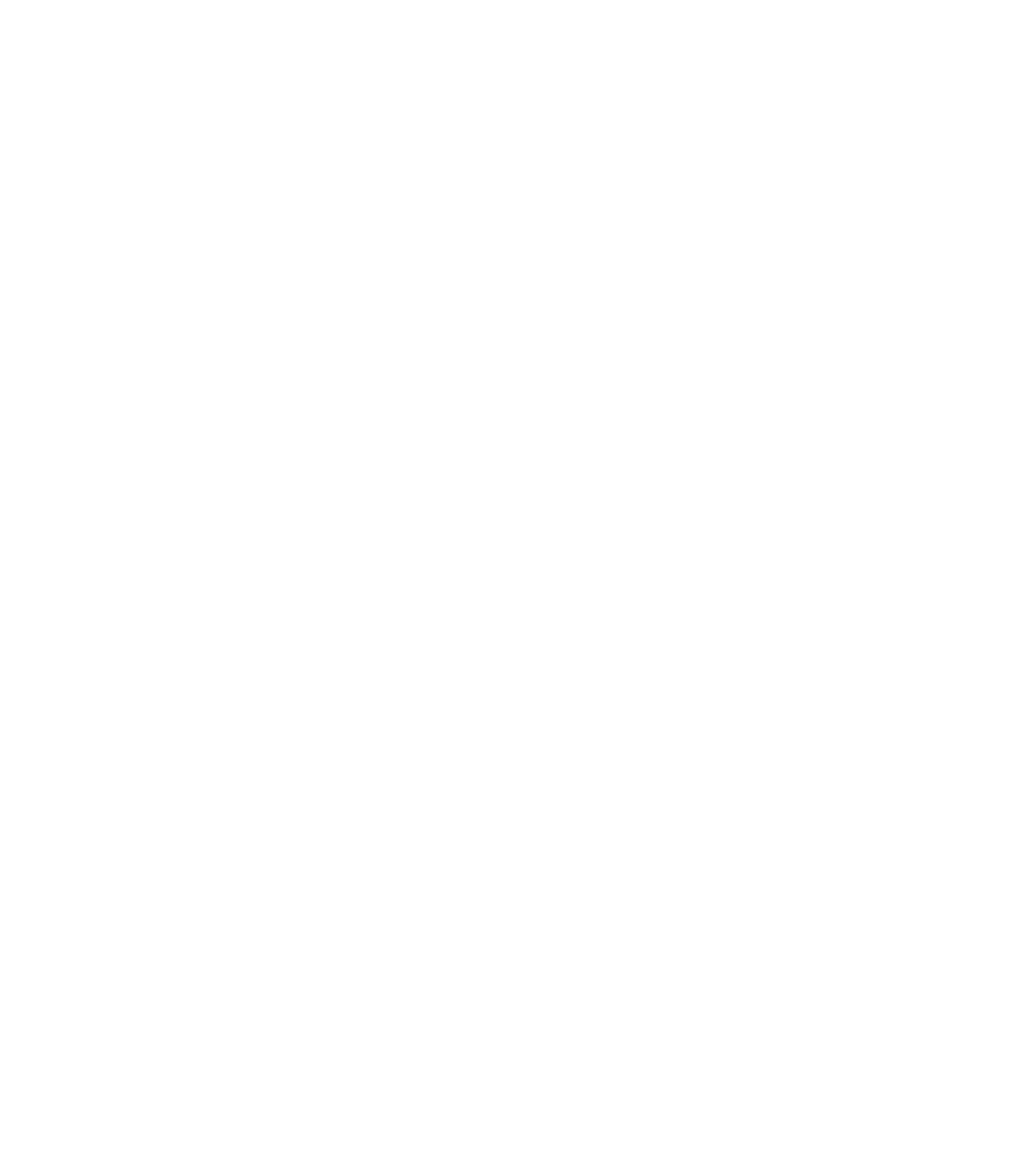
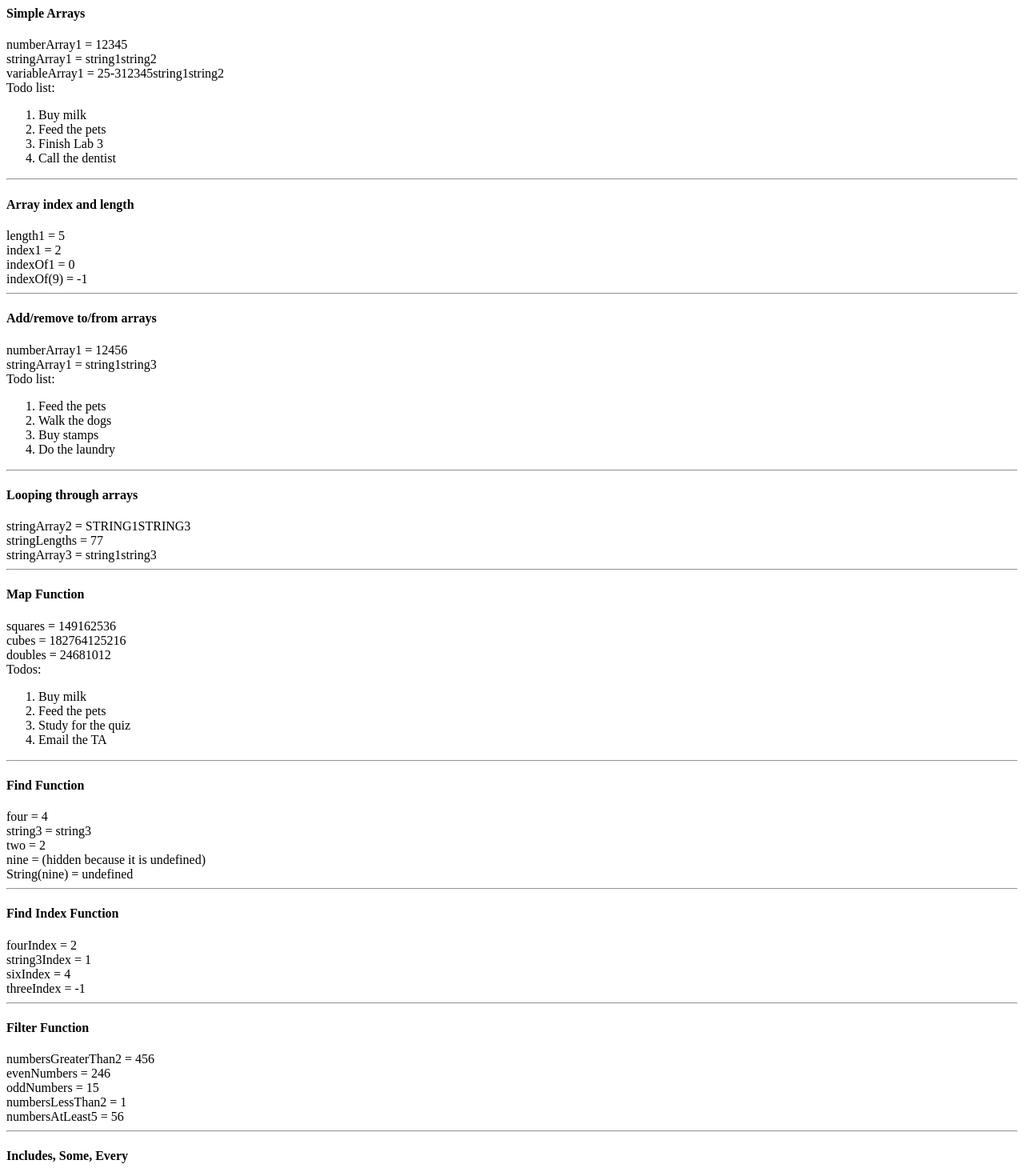
Before and after one commit to ruchirakarle/webdev-client, a Next.js app: page /labs/lab3 in a window 1280 px wide. Shown: the part 2260-3730 px from the top of the page at 80% size. Before the commit the page ends 2255 px from the top, so only its background shows below. Built offline with nearby package versions, Linux system fonts and the light colour scheme.

Commit message:
Lab 3: arrays

```diff
--- /dev/null
+++ b/app/labs/lab3/AddingAndRemovingToFromArrays.tsx
@@ -0,0 +1,29 @@
+/* eslint-disable no-var, prefer-const */
+export default function AddingAndRemovingToFromArrays() {
+  let numberArray1 = [1, 2, 3, 4, 5];
+  let stringArray1 = ["string1", "string2"];
+  let todoArray = [
+    <li key={1}>Buy milk</li>,
+    <li key={2}>Feed the pets</li>,
+  ];
+  numberArray1.push(6);
+  stringArray1.push("string3");
+  todoArray.push(<li key={3}>Walk the dogs</li>);
+  // With AI §3.4.2
+  todoArray.push(<li key={4}>Buy stamps</li>);
+  // On your own §3.4.2: push one more, then splice the first item
+  todoArray.push(<li key={5}>Do the laundry</li>);
+  todoArray.splice(0, 1);
+  numberArray1.splice(2, 1);
+  stringArray1.splice(1, 1);
+  return (
+    <div id="wd-adding-removing-from-arrays">
+      <h4>Add/remove to/from arrays</h4>
+      numberArray1 = {numberArray1} <br />
+      stringArray1 = {stringArray1} <br />
+      Todo list:
+      <ol>{todoArray}</ol>
+      <hr />
+    </div>
+  );
+}
--- /dev/null
+++ b/app/labs/lab3/ArrayIndexAndLength.tsx
@@ -0,0 +1,18 @@
+/* eslint-disable no-var, prefer-const */
+export default function ArrayIndexAndLength() {
+  let numberArray1 = [1, 2, 3, 4, 5];
+  const length1 = numberArray1.length;
+  const index1 = numberArray1.indexOf(3);
+  return (
+    <div id="wd-array-index-and-length">
+      <h4>Array index and length</h4>
+      length1 = {length1} <br />
+      index1 = {index1} <br />
+      {/* With AI §3.4.1 */}
+      indexOf1 = {numberArray1.indexOf(1)} <br />
+      {/* On your own §3.4.1: missing value gives -1 */}
+      indexOf(9) = {numberArray1.indexOf(9)}
+      <hr />
+    </div>
+  );
+}
--- /dev/null
+++ b/app/labs/lab3/FilterFunction.tsx
@@ -0,0 +1,22 @@
+/* eslint-disable no-var, prefer-const */
+export default function FilterFunction() {
+  let numberArray1 = [1, 2, 4, 5, 6];
+  const numbersGreaterThan2 = numberArray1.filter((a) => a > 2);
+  const evenNumbers = numberArray1.filter((a) => a % 2 === 0);
+  const oddNumbers = numberArray1.filter((a) => a % 2 !== 0);
+  // On your own §3.4.7
+  const numbersAtLeast5 = numberArray1.filter((a) => a >= 5);
+  // With AI §3.4.7
+  const numbersLessThan2 = numberArray1.filter((a) => a < 2);
+  return (
+    <div id="wd-filter-function">
+      <h4>Filter Function</h4>
+      numbersGreaterThan2 = {numbersGreaterThan2} <br />
+      evenNumbers = {evenNumbers}                 <br />
+      oddNumbers = {oddNumbers}                   <br />
+      numbersLessThan2 = {numbersLessThan2}       <br />
+      numbersAtLeast5 = {numbersAtLeast5}
+      <hr />
+    </div>
+  );
+}
--- /dev/null
+++ b/app/labs/lab3/FindFunction.tsx
@@ -0,0 +1,22 @@
+export default function FindFunction() {
+  /* eslint-disable no-var, prefer-const */
+    let numberArray1 = [1, 2, 3, 4, 5];
+  let stringArray1 = ["string1", "string2", "string3"];
+  const four = numberArray1.find((a) => a === 4);
+  const string3 = stringArray1.find((a) => a === "string3");
+  // With AI §3.4.5
+  const two = numberArray1.find((a) => a === 2);
+  // On your own §3.4.5: a value that is not in the array
+  const nine = numberArray1.find((a) => a === 9);
+  return (
+    <div id="wd-find-function">
+      <h4>Find Function</h4>
+      four = {four} <br />
+      string3 = {string3} <br />
+      two = {two} <br />
+      nine = {nine} (hidden because it is undefined) <br />
+      String(nine) = {String(nine)}
+      <hr />
+    </div>
+  );
+}
--- /dev/null
+++ b/app/labs/lab3/FindIndex.tsx
@@ -0,0 +1,19 @@
+/* eslint-disable no-var, prefer-const */
+export default function FindIndex() {
+  let numberArray1 = [1, 2, 4, 5, 6];
+  let stringArray1 = ["string1", "string3"];
+  const fourIndex = numberArray1.findIndex((a) => a === 4);
+  const string3Index = stringArray1.findIndex((a) => a === "string3");
+  return (
+    <div id="wd-find-index">
+      <h4>Find Index Function</h4>
+      fourIndex = {fourIndex} <br />
+      string3Index = {string3Index} <br />
+      {/* With AI §3.4.6 */}
+      sixIndex = {numberArray1.findIndex((a) => a === 6)} <br />
+      {/* On your own §3.4.6: there is no 3, so -1 */}
+      threeIndex = {numberArray1.findIndex((a) => a === 3)}
+      <hr />
+    </div>
+  );
+}
--- /dev/null
+++ b/app/labs/lab3/ForLoops.tsx
@@ -0,0 +1,24 @@
+/* eslint-disable no-var, prefer-const */
+export default function ForLoops() {
+  let stringArray1 = ["string1", "string3"];
+  let stringArray2: string[] = [];
+  // On your own §3.4.3: lowercased copies
+  let stringArray3: string[] = [];
+  // With AI §3.4.3
+  let stringLengths: number[] = [];
+  for (let i = 0; i < stringArray1.length; i++) {
+    const string1 = stringArray1[i];
+    stringArray2.push(string1.toUpperCase());
+    stringArray3.push(string1.toLowerCase());
+    stringLengths.push(string1.length);
+  }
+  return (
+    <div id="wd-for-loops">
+      <h4>Looping through arrays</h4>
+      stringArray2 = {stringArray2} <br />
+      stringLengths = {stringLengths} <br />
+      stringArray3 = {stringArray3}
+      <hr />
+    </div>
+  );
+}
--- /dev/null
+++ b/app/labs/lab3/IncludesSomeEvery.tsx
@@ -0,0 +1,24 @@
+export default function IncludesSomeEvery() {
+  const numbers = [1, 2, 3, 4, 5];
+  const includes3 = numbers.includes(3);
+  const includes8 = numbers.includes(8);
+  const someGreaterThan4 = numbers.some((n) => n > 4);
+  const everyGreaterThan0 = numbers.every((n) => n > 0);
+  // On your own §3.4.8
+  const everyGreaterThan4 = numbers.every((n) => n > 4);
+  const someEqual1 = numbers.some((n) => n === 1);
+  return (
+    <div id="wd-includes-some-every">
+      <h4>Includes, Some, Every</h4>
+      includes(3) = {includes3 + ""}           <br />
+      includes(8) = {includes8 + ""}           <br />
+      some(n &gt; 4) = {someGreaterThan4 + ""} <br />
+      every(n &gt; 0) = {everyGreaterThan0 + ""} <br />
+      every(n &gt; 4) = {everyGreaterThan4 + ""} <br />
+      some(n === 1) = {someEqual1 + ""}        <br />
+      {/* With AI §3.4.8 */}
+      includes(5) = {numbers.includes(5) + ""}
+      <hr />
+    </div>
+  );
+}
--- /dev/null
+++ b/app/labs/lab3/MapFunction.tsx
@@ -0,0 +1,29 @@
+/* eslint-disable no-var, prefer-const */
+export default function MapFunction() {
+  let numberArray1 = [1, 2, 3, 4, 5, 6];
+  const square = (a: number) => a * a;
+  const todos = [
+    "Buy milk",
+    "Feed the pets",
+    "Study for the quiz", // On your own §3.4.4
+    "Email the TA",       // With AI §3.4.4
+  ];
+  const squares = numberArray1.map(square);
+  const cubes = numberArray1.map((a) => a * a * a);
+  return (
+    <div id="wd-map-function">
+      <h4>Map Function</h4>
+      squares = {squares} <br />
+      cubes = {cubes}     <br />
+      {/* With AI §3.4.4 */}
+      doubles = {numberArray1.map((a) => a * 2)} <br />
+      Todos:
+      <ol>
+        {todos.map((todo) => (
+          <li key={todo}>{todo}</li>
+        ))}
+      </ol>
+      <hr />
+    </div>
+  );
+}
--- /dev/null
+++ b/app/labs/lab3/ReduceFunction.tsx
@@ -0,0 +1,17 @@
+export default function ReduceFunction() {
+  const numbers = [1, 2, 3, 4, 5];
+  const sum = numbers.reduce((total, n) => total + n, 0);
+  // On your own §3.4.9: product, starting at 1
+  const product = numbers.reduce((total, n) => total * n, 1);
+  // With AI §3.4.9
+  const joined = numbers.reduce((text, n) => text + n, "");
+  return (
+    <div id="wd-reduce-function">
+      <h4>Reduce Function</h4>
+      sum = {sum} <br />
+      product = {product} <br />
+      joined = {joined}
+      <hr />
+    </div>
+  );
+}
--- /dev/null
+++ b/app/labs/lab3/SimpleArrays.tsx
@@ -0,0 +1,34 @@
+/* eslint-disable no-var, prefer-const */
+export default function SimpleArrays() {
+  var functionScoped = 2;
+  let blockScoped = 5;
+  const constant1 = functionScoped - blockScoped;
+  let numberArray1 = [1, 2, 3, 4, 5];
+  let stringArray1 = ["string1", "string2"];
+  let htmlArray1 = [
+    <li key={1}>Buy milk</li>,
+    <li key={2}>Feed the pets</li>,
+  ];
+  // On your own §3.4: a third todo with its own key
+  htmlArray1.push(<li key={3}>Finish Lab 3</li>);
+  // With AI §3.4
+  htmlArray1.push(<li key={4}>Call the dentist</li>);
+  let variableArray1 = [
+    functionScoped,
+    blockScoped,
+    constant1,
+    numberArray1,
+    stringArray1,
+  ];
+  return (
+    <div id="wd-simple-arrays">
+      <h4>Simple Arrays</h4>
+      numberArray1 = {numberArray1}     <br />
+      stringArray1 = {stringArray1}     <br />
+      variableArray1 = {variableArray1} <br />
+      Todo list:
+      <ol>{htmlArray1}</ol>
+      <hr />
+    </div>
+  );
+}
--- a/app/labs/lab3/page.tsx
+++ b/app/labs/lab3/page.tsx
@@ -10,6 +10,16 @@ import LegacyFunctions from "./LegacyFunctions";
 import ArrowFunctions from "./ArrowFunctions";
 import ImpliedReturn from "./ImpliedReturn";
 import TemplateLiterals from "./TemplateLiterals";
+import SimpleArrays from "./SimpleArrays";
+import ArrayIndexAndLength from "./ArrayIndexAndLength";
+import AddingAndRemovingToFromArrays from "./AddingAndRemovingToFromArrays";
+import ForLoops from "./ForLoops";
+import MapFunction from "./MapFunction";
+import FindFunction from "./FindFunction";
+import FindIndex from "./FindIndex";
+import FilterFunction from "./FilterFunction";
+import IncludesSomeEvery from "./IncludesSomeEvery";
+import ReduceFunction from "./ReduceFunction";
 
 export default function Lab3() {
   return (
@@ -27,6 +37,16 @@ export default function Lab3() {
       <ArrowFunctions />
       <ImpliedReturn />
       <TemplateLiterals />
+      <SimpleArrays />
+      <ArrayIndexAndLength />
+      <AddingAndRemovingToFromArrays />
+      <ForLoops />
+      <MapFunction />
+      <FindFunction />
+      <FindIndex />
+      <FilterFunction />
+      <IncludesSomeEvery />
+      <ReduceFunction />
     </div>
   );
 }
```
